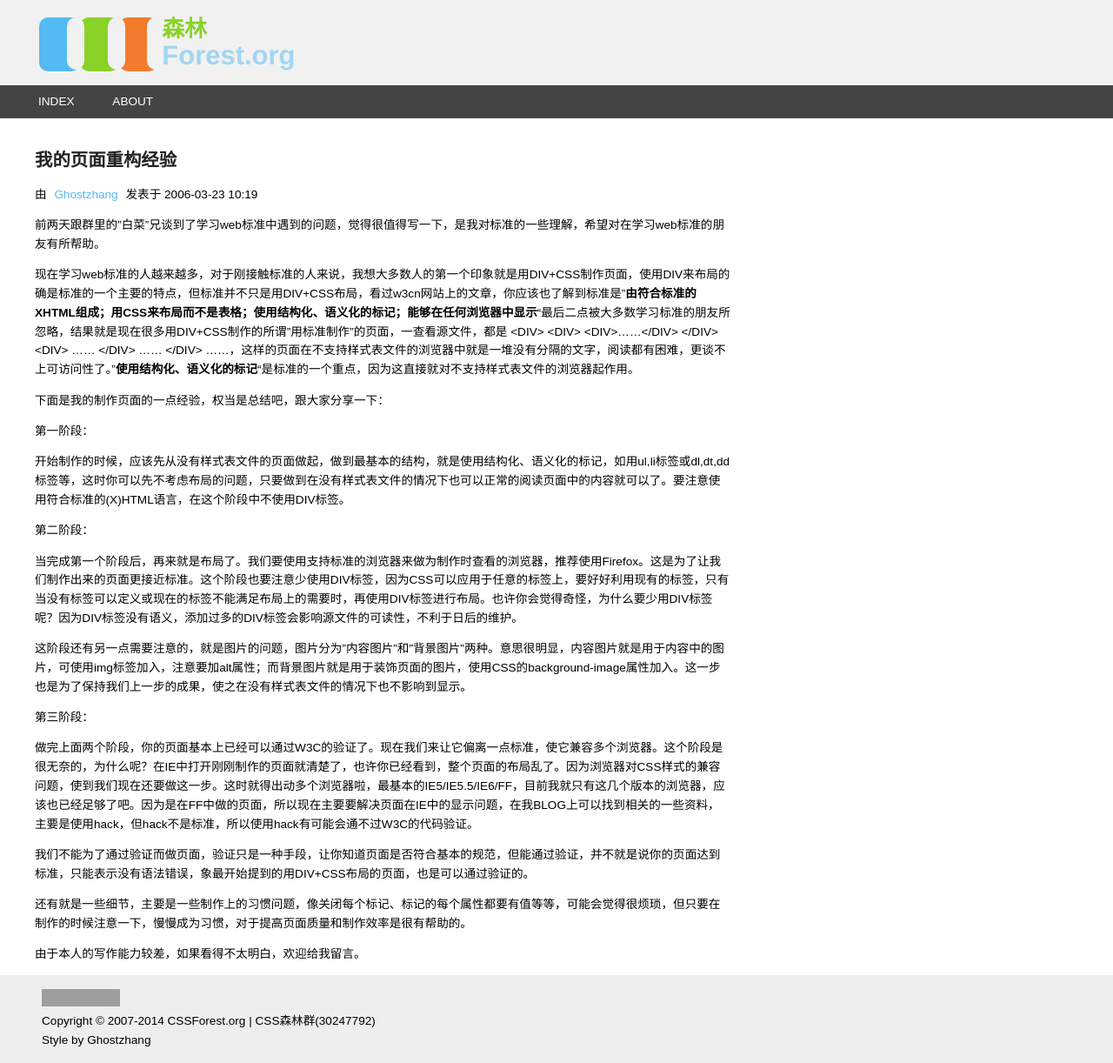
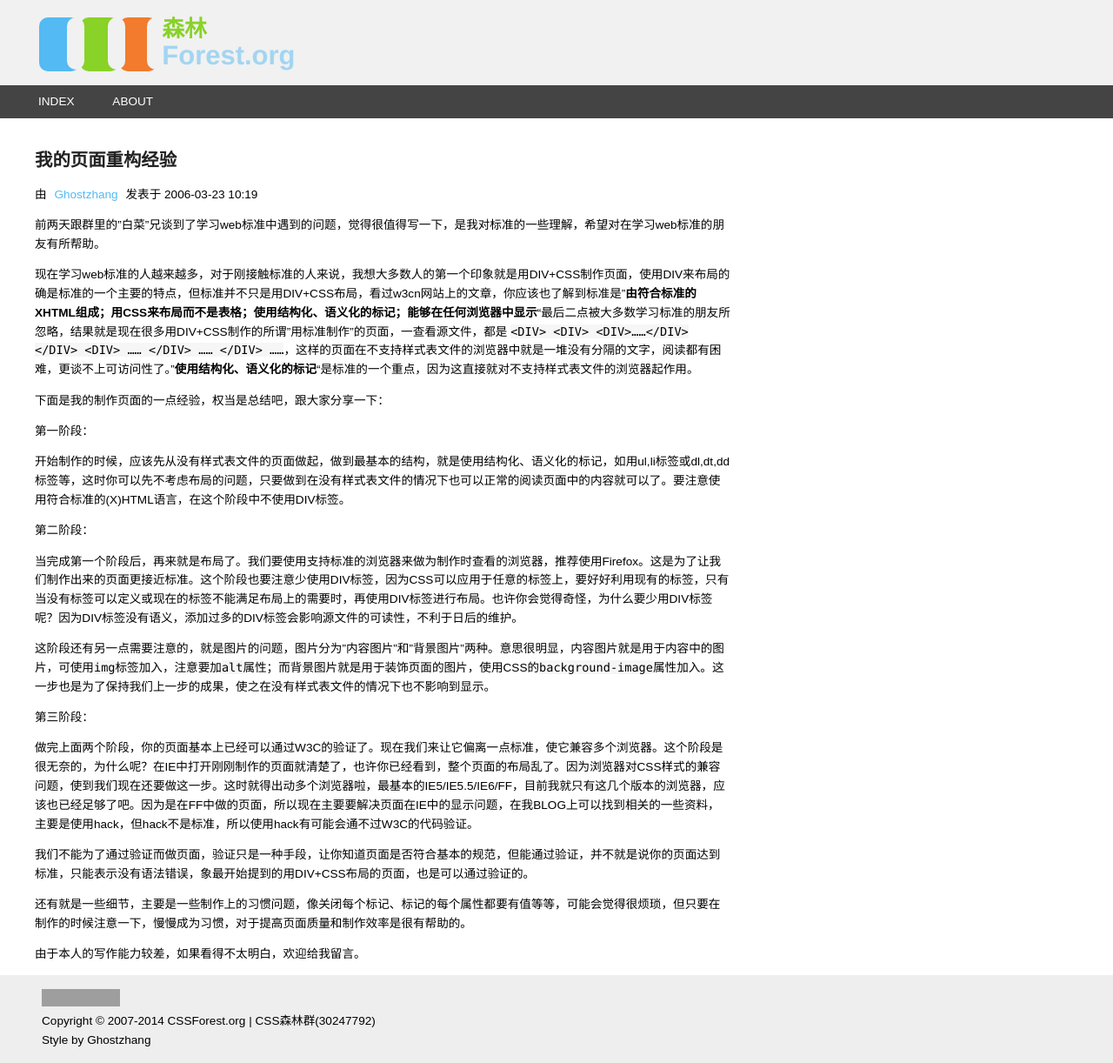
Before and after one commit to ghostzhang/ghostzhang.github.io, a Jekyll site: the page built from _posts/经验总结/2006-03-23-我的页面制作经验.md, in a window 1280 px wide. Shown: the whole page at 87% size. Built offline with Jekyll 4.4.1, drawn with Linux system fonts in a browser that asks for light colours; comment, search, counter and statistics services are not loaded; grey boxes are pictures that could not be loaded.

Commit message:
更新文章

```diff
--- a/_posts/经验总结/2006-03-23-我的页面制作经验.md
+++ b/_posts/经验总结/2006-03-23-我的页面制作经验.md
@@ -11,7 +11,7 @@ tags: 总结
 
 前两天跟群里的"白菜"兄谈到了学习web标准中遇到的问题，觉得很值得写一下，是我对标准的一些理解，希望对在学习web标准的朋友有所帮助。
 
-现在学习web标准的人越来越多，对于刚接触标准的人来说，我想大多数人的第一个印象就是用DIV+CSS制作页面，使用DIV来布局的确是标准的一个主要的特点，但标准并不只是用DIV+CSS布局，看过w3cn网站上的文章，你应该也了解到标准是"**由符合标准的XHTML组成；用CSS来布局而不是表格；使用结构化、语义化的标记；能够在任何浏览器中显示**"最后二点被大多数学习标准的朋友所忽略，结果就是现在很多用DIV+CSS制作的所谓"用标准制作"的页面，一查看源文件，都是 <DIV> <DIV> <DIV>……</DIV> </DIV> <DIV> …… </DIV> …… </DIV> ……，这样的页面在不支持样式表文件的浏览器中就是一堆没有分隔的文字，阅读都有困难，更谈不上可访问性了。"**使用结构化、语义化的标记**"是标准的一个重点，因为这直接就对不支持样式表文件的浏览器起作用。
+现在学习web标准的人越来越多，对于刚接触标准的人来说，我想大多数人的第一个印象就是用DIV+CSS制作页面，使用DIV来布局的确是标准的一个主要的特点，但标准并不只是用DIV+CSS布局，看过w3cn网站上的文章，你应该也了解到标准是"**由符合标准的XHTML组成；用CSS来布局而不是表格；使用结构化、语义化的标记；能够在任何浏览器中显示**"最后二点被大多数学习标准的朋友所忽略，结果就是现在很多用DIV+CSS制作的所谓"用标准制作"的页面，一查看源文件，都是 `<DIV> <DIV> <DIV>……</DIV> </DIV> <DIV> …… </DIV> …… </DIV> ……`，这样的页面在不支持样式表文件的浏览器中就是一堆没有分隔的文字，阅读都有困难，更谈不上可访问性了。"**使用结构化、语义化的标记**"是标准的一个重点，因为这直接就对不支持样式表文件的浏览器起作用。
 
 下面是我的制作页面的一点经验，权当是总结吧，跟大家分享一下：
 
@@ -23,7 +23,7 @@ tags: 总结
 
 当完成第一个阶段后，再来就是布局了。我们要使用支持标准的浏览器来做为制作时查看的浏览器，推荐使用Firefox。这是为了让我们制作出来的页面更接近标准。这个阶段也要注意少使用DIV标签，因为CSS可以应用于任意的标签上，要好好利用现有的标签，只有当没有标签可以定义或现在的标签不能满足布局上的需要时，再使用DIV标签进行布局。也许你会觉得奇怪，为什么要少用DIV标签呢？因为DIV标签没有语义，添加过多的DIV标签会影响源文件的可读性，不利于日后的维护。
 
-这阶段还有另一点需要注意的，就是图片的问题，图片分为"内容图片"和"背景图片"两种。意思很明显，内容图片就是用于内容中的图片，可使用img标签加入，注意要加alt属性；而背景图片就是用于装饰页面的图片，使用CSS的background-image属性加入。这一步也是为了保持我们上一步的成果，使之在没有样式表文件的情况下也不影响到显示。
+这阶段还有另一点需要注意的，就是图片的问题，图片分为"内容图片"和"背景图片"两种。意思很明显，内容图片就是用于内容中的图片，可使用`img`标签加入，注意要加`alt`属性；而背景图片就是用于装饰页面的图片，使用CSS的`background-image`属性加入。这一步也是为了保持我们上一步的成果，使之在没有样式表文件的情况下也不影响到显示。
 
 第三阶段：
 
```
